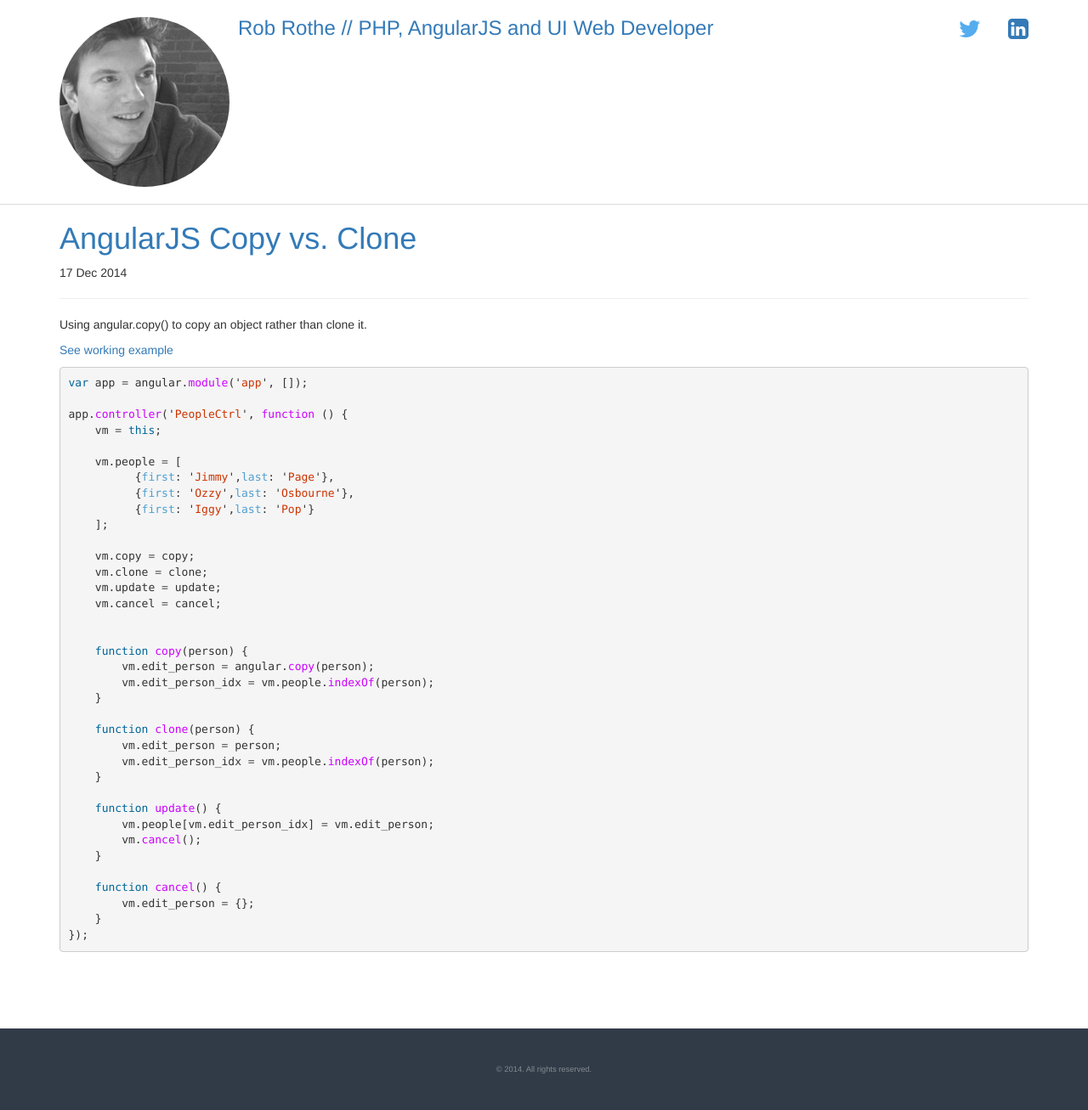
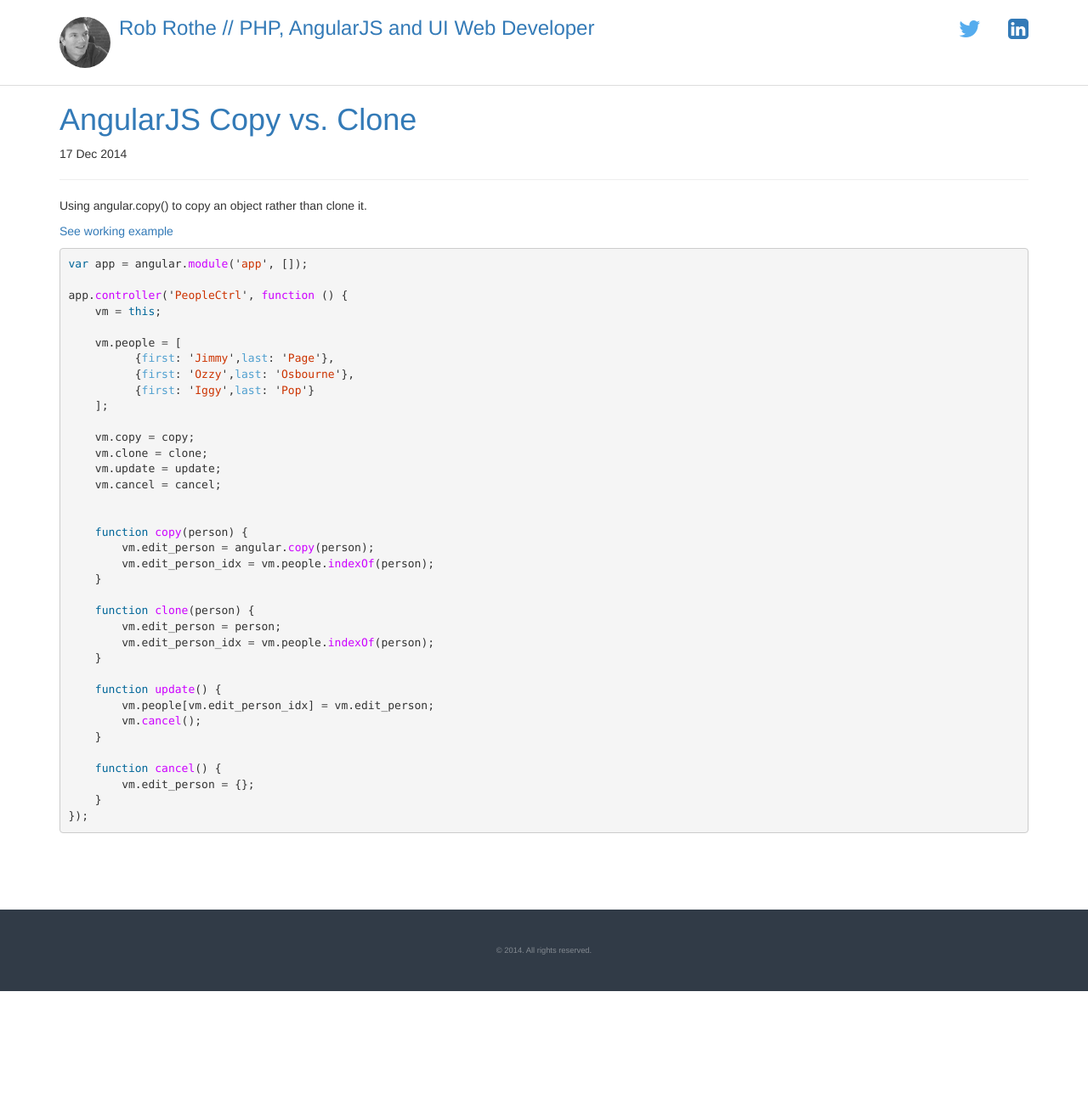
Before and after one commit to robrothedev/robrothedev.github.io, a Jekyll site: the page built from index.html, in a window 1280 px wide. Shown: the whole page at 85% size. Built offline with Jekyll 4.4.1, drawn with Linux system fonts in a browser that asks for light colours; nearby versions of some CDN libraries; the list of posts is cut into pages by our own code; after the commit the page ends 1167 px from its top, so only the background shows below that.

Commit message:
changing image size

```diff
--- a/public/css/site.css
+++ b/public/css/site.css
@@ -28,6 +28,7 @@ body {
 
 .rob-bw {
   margin-right:10px;
+  width:60px;
 }
 
 .main {
```
